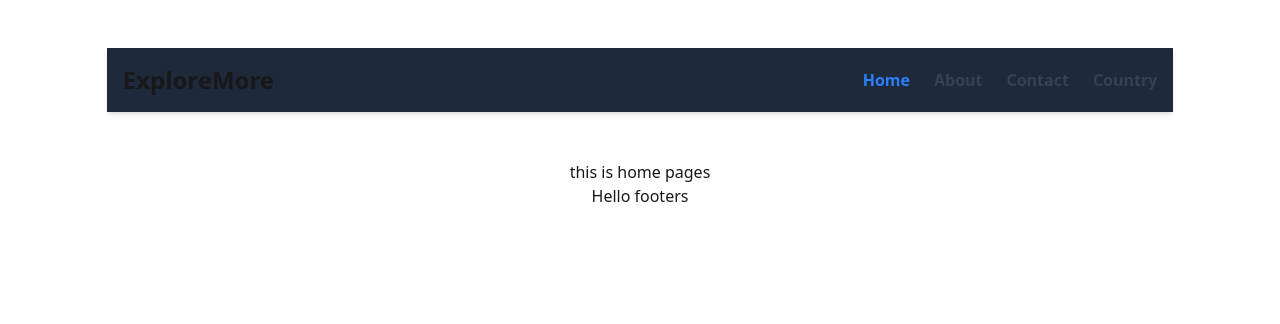
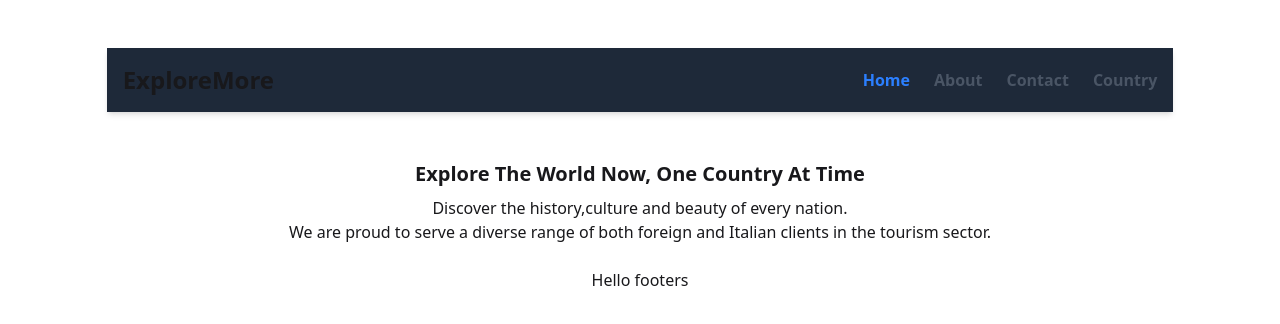
Before and after one commit to Amitkumersarkar/Explore-World, a React (Vite) app: page / in a window 1280 px wide. Shown: the top 324 px of the page. Built offline with nearby package versions, Linux system fonts and the light colour scheme.

Commit message:
added main section

```diff
--- a/src/components/UI/Header.jsx
+++ b/src/components/UI/Header.jsx
@@ -2,7 +2,7 @@ import { NavLink } from "react-router-dom";
 
 const Header = () => {
     const navLinkStyles = ({ isActive }) =>
-        isActive ? "text-blue-500 font-semibold" : "text-gray-700 hover:text-sky-500";
+        isActive ? "text-blue-500 font-semibold" : "text-gray-600 hover:text-sky-500";
 
     return (
         <div className="flex justify-between my-12 items-center p-4 bg-gray-800 shadow-md">
--- a/src/pages/Home.jsx
+++ b/src/pages/Home.jsx
@@ -2,9 +2,21 @@
 const Home = () => {
 
     return (
-        <div>
-            this is home pages
-        </div>
+        <main>
+            {/* parent div */}
+            <div className="gird grid-cols-1 md:grid-cols-2">
+                {/* content child-1 */}
+                <div>
+                    <h1 className="text-xl font-semibold mb-2">Explore The World Now, One Country At Time</h1>
+                    <p>Discover the history,culture and beauty of every nation. <br /> We are proud to serve a diverse range of both foreign and Italian clients in the tourism sector.</p>
+                    <button></button>
+                </div>
+                {/* image child-2 */}
+                <div>
+
+                </div>
+            </div>
+        </main>
     );
 };
 
```
